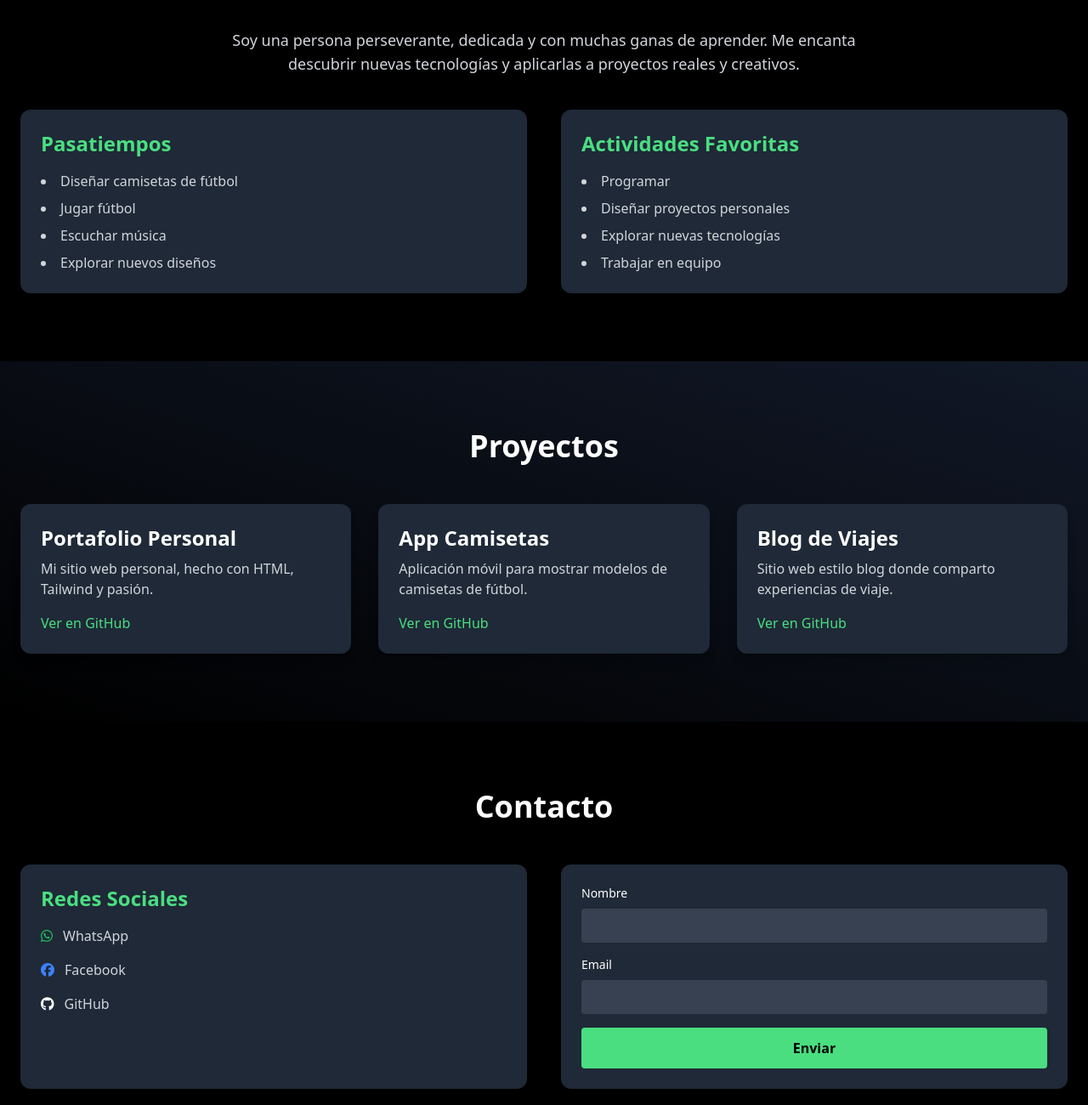
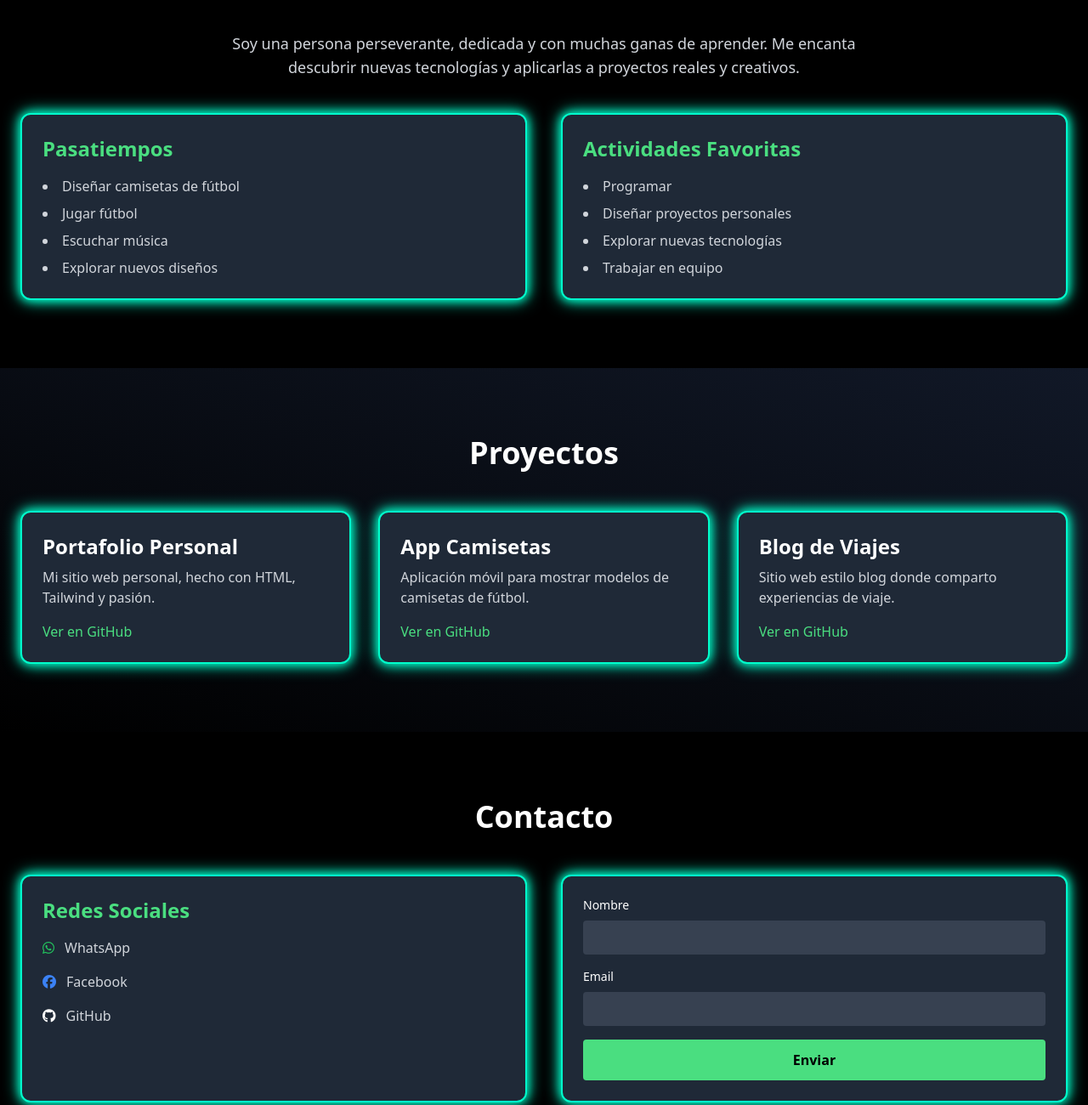
Before and after one commit to alder1234567/Mi_portafolio, a plain HTML site: page index.html in a window 1280 px wide. Shown: the part 647-1947 px from the top of the page at 85% size. Drawn offline with nearby package versions, Linux system fonts and the light colour scheme.

Commit message:
actualice

```diff
--- a/index.html
+++ b/index.html
@@ -10,6 +10,15 @@
     html {
       scroll-behavior: smooth;
     }
+    .neon-box {
+      border: 2px solid #00ffcc;
+      box-shadow: 0 0 12px #00ffcc, 0 0 20px #00ffcc;
+      transition: transform 0.3s, box-shadow 0.3s;
+    }
+    .neon-box:hover {
+      transform: scale(1.02);
+      box-shadow: 0 0 20px #00ffcc, 0 0 30px #00ffcc;
+    }
   </style>
 </head>
 <body class="bg-black text-white font-sans">
@@ -21,7 +30,6 @@
       <ul class="hidden md:flex space-x-6 font-medium text-gray-300">
         <li><a href="#inicio" class="hover:text-green-400">Inicio</a></li>
         <li><a href="#sobre-mi" class="hover:text-green-400">Sobre mí</a></li>
-        <li><a href="#habilidades" class="hover:text-green-400">Habilidades</a></li>
         <li><a href="#proyectos" class="hover:text-green-400">Proyectos</a></li>
         <li><a href="#contacto" class="hover:text-green-400">Contacto</a></li>
       </ul>
@@ -30,12 +38,12 @@
 
   <!-- Hero Section -->
   <section id="inicio" class="py-24 bg-gradient-to-br from-black via-gray-900 to-black">
-    <div class="container mx-auto px-6 flex flex-col md:flex-row items-center">
+    <div class="container mx-auto px-6 flex flex-col md:flex-row items-center neon-box rounded-xl">
       <div class="md:w-1/2 mb-10 md:mb-0">
         <h2 class="text-5xl font-extrabold mb-4 leading-tight">Hola, soy<br><span class="text-green-400">Alder Gallegos Garriazo</span></h2>
         <p class="text-lg text-gray-300 mb-6">Estudiante de Arquitectura de Plataformas, apasionado por la tecnología, el diseño gráfico y el desarrollo web.</p>
         <a href="#" class="inline-block px-6 py-3 text-black bg-green-400 rounded-lg font-semibold hover:bg-green-300 transition duration-300 shadow-lg">
-          Descargar CV
+          Download
         </a>
       </div>
       <figure class="md:w-1/2 flex justify-center">
@@ -50,7 +58,7 @@
       <h2 class="text-4xl font-bold text-center mb-10">Sobre Mí</h2>
       <p class="text-lg text-center text-gray-300 mb-10 max-w-3xl mx-auto">Soy una persona perseverante, dedicada y con muchas ganas de aprender. Me encanta descubrir nuevas tecnologías y aplicarlas a proyectos reales y creativos.</p>
       <div class="grid md:grid-cols-2 gap-10">
-        <div class="bg-gray-800 p-6 rounded-xl shadow-lg">
+        <div class="bg-gray-800 p-6 rounded-xl neon-box">
           <h3 class="text-2xl font-semibold mb-4 text-green-400">Pasatiempos</h3>
           <ul class="list-disc list-inside space-y-2 text-gray-300">
             <li>Diseñar camisetas de fútbol</li>
@@ -59,7 +67,7 @@
             <li>Explorar nuevos diseños</li>
           </ul>
         </div>
-        <div class="bg-gray-800 p-6 rounded-xl shadow-lg">
+        <div class="bg-gray-800 p-6 rounded-xl neon-box">
           <h3 class="text-2xl font-semibold mb-4 text-green-400">Actividades Favoritas</h3>
           <ul class="list-disc list-inside space-y-2 text-gray-300">
             <li>Programar</li>
@@ -77,17 +85,17 @@
     <div class="container mx-auto px-6">
       <h2 class="text-4xl font-bold text-center mb-12">Proyectos</h2>
       <div class="grid md:grid-cols-3 gap-8">
-        <div class="bg-gray-800 rounded-xl p-6 shadow-lg hover:shadow-green-400 transition">
+        <div class="bg-gray-800 rounded-xl p-6 neon-box">
           <h3 class="text-2xl font-semibold mb-2">Portafolio Personal</h3>
           <p class="text-gray-300 mb-4">Mi sitio web personal, hecho con HTML, Tailwind y pasión.</p>
           <a href="#" class="text-green-400 hover:underline">Ver en GitHub</a>
         </div>
-        <div class="bg-gray-800 rounded-xl p-6 shadow-lg hover:shadow-green-400 transition">
+        <div class="bg-gray-800 rounded-xl p-6 neon-box">
           <h3 class="text-2xl font-semibold mb-2">App Camisetas</h3>
           <p class="text-gray-300 mb-4">Aplicación móvil para mostrar modelos de camisetas de fútbol.</p>
           <a href="https://github.com/alder1234567/mi_app_camisetas.git" class="text-green-400 hover:underline">Ver en GitHub</a>
         </div>
-        <div class="bg-gray-800 rounded-xl p-6 shadow-lg hover:shadow-green-400 transition">
+        <div class="bg-gray-800 rounded-xl p-6 neon-box">
           <h3 class="text-2xl font-semibold mb-2">Blog de Viajes</h3>
           <p class="text-gray-300 mb-4">Sitio web estilo blog donde comparto experiencias de viaje.</p>
           <a href="https://github.com/alder1234567/Blog_viajes.git" class="text-green-400 hover:underline">Ver en GitHub</a>
@@ -101,7 +109,7 @@
     <div class="container mx-auto px-6">
       <h2 class="text-4xl font-bold text-center mb-12">Contacto</h2>
       <div class="grid md:grid-cols-2 gap-10">
-        <div class="bg-gray-800 p-6 rounded-xl shadow-lg">
+        <div class="bg-gray-800 p-6 rounded-xl neon-box">
           <h3 class="text-2xl font-semibold mb-4 text-green-400">Redes Sociales</h3>
           <ul class="space-y-4 text-gray-300">
             <li><a href="https://wa.me/+51927988774" class="flex items-center hover:text-green-400"><i class="fab fa-whatsapp text-green-500 mr-3"></i> WhatsApp</a></li>
@@ -109,7 +117,7 @@
             <li><a href="https://github.com/alder1234567" class="flex items-center hover:text-green-400"><i class="fab fa-github text-white mr-3"></i> GitHub</a></li>
           </ul>
         </div>
-        <div class="bg-gray-800 p-6 rounded-xl shadow-lg">
+        <div class="bg-gray-800 p-6 rounded-xl neon-box">
           <form>
             <div class="mb-4">
               <label for="nombre" class="block mb-2 text-sm">Nombre</label>
```
